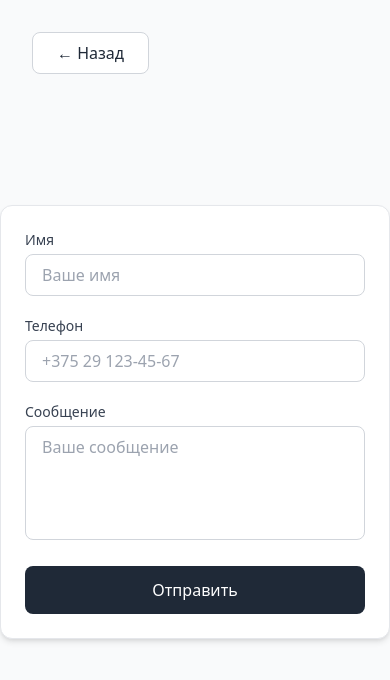
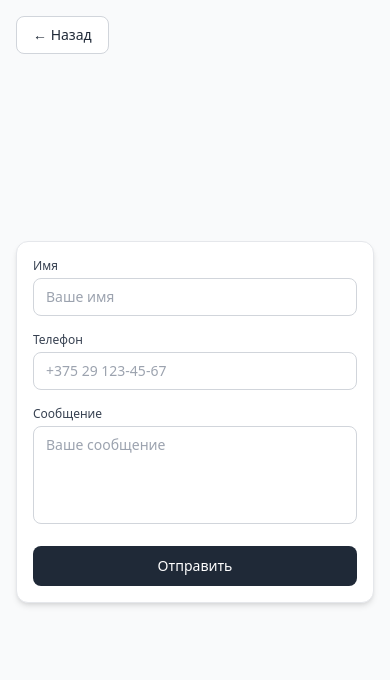
Before and after one commit to melihovodina/eskd-test, a React (Vite) app in the folder client/: page / in a window 390 px wide. Both pictures are taken after a click on the button "Далее". Shown: the top 680 px of the page. Built offline with nearby package versions, Linux system fonts and the light colour scheme.

Commit message:
Updated Button.tsx

```diff
--- a/client/src/components/Button.tsx
+++ b/client/src/components/Button.tsx
@@ -15,7 +15,7 @@ export default function Button({
   className = '',
   ...props
 }: ButtonProps) {
-  const baseStyles = 'px-8 py-3 rounded-lg font-medium transition-colors duration-200 disabled:bg-gray-400 disabled:cursor-not-allowed';
+  const baseStyles = 'px-6 py-2.5 sm:px-8 sm:py-3 rounded-lg font-medium text-sm sm:text-base transition-colors duration-200 disabled:bg-gray-400 disabled:cursor-not-allowed';
 
   const variantStyles = {
     primary: 'bg-gray-800 text-white hover:bg-gray-700',
--- a/client/src/components/Form.tsx
+++ b/client/src/components/Form.tsx
@@ -19,22 +19,22 @@ export default function Form({
   return (
     <div className={`max-w-md w-full ${className}`}>
       {successMessage && (
-        <div className="mb-6 bg-green-50 border border-green-200 rounded-lg p-4 flex items-center gap-2 text-green-700 shadow-sm">
-          <CheckCircle className="w-5 h-5 flex-shrink-0" />
+        <div className="mb-4 sm:mb-6 bg-green-50 border border-green-200 rounded-lg p-3 sm:p-4 flex items-center gap-2 text-green-700 shadow-sm text-sm sm:text-base">
+          <CheckCircle className="w-4 h-4 sm:w-5 sm:h-5 flex-shrink-0" />
           <span>{successMessage}</span>
         </div>
       )}
 
       {errorMessage && (
-        <div className="mb-6 bg-red-50 border border-red-200 rounded-lg p-4 flex items-center gap-2 text-red-700 shadow-sm">
-          <AlertCircle className="w-5 h-5 flex-shrink-0" />
+        <div className="mb-4 sm:mb-6 bg-red-50 border border-red-200 rounded-lg p-3 sm:p-4 flex items-center gap-2 text-red-700 shadow-sm text-sm sm:text-base">
+          <AlertCircle className="w-4 h-4 sm:w-5 sm:h-5 flex-shrink-0" />
           <span>{errorMessage}</span>
         </div>
       )}
 
       <form
         onSubmit={onSubmit}
-        className="space-y-5 bg-white border border-gray-200 rounded-xl shadow-md p-6"
+        className="space-y-4 sm:space-y-5 bg-white border border-gray-200 rounded-xl shadow-md p-4 sm:p-6"
       >
         {children}
       </form>
--- a/client/src/components/Input.tsx
+++ b/client/src/components/Input.tsx
@@ -11,12 +11,12 @@ export default function Input({ label, error, className = '', id, ...props }: In
 
   return (
     <div>
-      <label htmlFor={inputId} className="block text-sm font-medium text-gray-700 mb-1">
+      <label htmlFor={inputId} className="block text-xs sm:text-sm font-medium text-gray-700 mb-1">
         {label}
       </label>
       <input
         id={inputId}
-        className={`w-full px-4 py-2 border rounded-lg focus:outline-none focus:ring-2 transition-colors ${
+        className={`w-full px-3 py-2 sm:px-4 text-sm sm:text-base border rounded-lg focus:outline-none focus:ring-2 transition-colors ${
           error
             ? 'border-red-300 focus:ring-red-200'
             : 'border-gray-300 focus:ring-gray-200'
@@ -24,8 +24,8 @@ export default function Input({ label, error, className = '', id, ...props }: In
         {...props}
       />
       {error && (
-        <div className="mt-1 flex items-center gap-1 text-red-600 text-sm">
-          <AlertCircle className="w-4 h-4" />
+        <div className="mt-1 flex items-center gap-1 text-red-600 text-xs sm:text-sm">
+          <AlertCircle className="w-3 h-3 sm:w-4 sm:h-4" />
           <span>{error}</span>
         </div>
       )}
--- a/client/src/components/Notification.tsx
+++ b/client/src/components/Notification.tsx
@@ -11,25 +11,24 @@ export default function Notification({ type, message, onClose }: NotificationPro
   return (
     <div
       className={`
-        fixed top-6 left-1/2 z-50 -translate-x-1/2 px-6 py-4 rounded-lg shadow-lg flex items-center gap-3
+        fixed top-4 left-4 right-4 sm:top-6 sm:left-1/2 sm:right-auto z-50 sm:-translate-x-1/2 px-4 py-3 sm:px-6 sm:py-4 rounded-lg shadow-lg flex items-center gap-2 sm:gap-3 text-sm sm:text-base
         ${type === "success" ? "bg-green-50 border border-green-200 text-green-700" : "bg-red-50 border border-red-200 text-red-700"}
       `}
       role="alert"
     >
       {type === "success" ? (
-        <CheckCircle className="w-5 h-5 flex-shrink-0" />
+        <CheckCircle className="w-4 h-4 sm:w-5 sm:h-5 flex-shrink-0" />
       ) : (
-        <AlertCircle className="w-5 h-5 flex-shrink-0" />
+        <AlertCircle className="w-4 h-4 sm:w-5 sm:h-5 flex-shrink-0" />
       )}
-      <span>{message}</span>
+      <span className="flex-1">{message}</span>
       {onClose && (
         <button
-          className=" flex items-center justify-center p-1 rounded hover:bg-black/10 transition"
+          className="flex items-center justify-center p-1 rounded hover:bg-black/10 transition"
           onClick={onClose}
           aria-label="Закрыть"
-          style={{ alignSelf: "center", marginTop: "2px" }}
         >
-          <X className="w-5 h-5" />
+          <X className="w-4 h-4 sm:w-5 sm:h-5" />
         </button>
       )}
     </div>
--- a/client/src/components/Textarea.tsx
+++ b/client/src/components/Textarea.tsx
@@ -11,12 +11,12 @@ export default function Textarea({ label, error, className = '', id, ...props }:
 
   return (
     <div>
-      <label htmlFor={textareaId} className="block text-sm font-medium text-gray-700 mb-1">
+      <label htmlFor={textareaId} className="block text-xs sm:text-sm font-medium text-gray-700 mb-1">
         {label}
       </label>
       <textarea
         id={textareaId}
-        className={`w-full px-4 py-2 border rounded-lg focus:outline-none focus:ring-2 transition-colors resize-none ${
+        className={`w-full px-3 py-2 sm:px-4 text-sm sm:text-base border rounded-lg focus:outline-none focus:ring-2 transition-colors resize-none ${
           error
             ? 'border-red-300 focus:ring-red-200'
             : 'border-gray-300 focus:ring-gray-200'
@@ -24,8 +24,8 @@ export default function Textarea({ label, error, className = '', id, ...props }:
         {...props}
       />
       {error && (
-        <div className="mt-1 flex items-center gap-1 text-red-600 text-sm">
-          <AlertCircle className="w-4 h-4" />
+        <div className="mt-1 flex items-center gap-1 text-red-600 text-xs sm:text-sm">
+          <AlertCircle className="w-3 h-3 sm:w-4 sm:h-4" />
           <span>{error}</span>
         </div>
       )}
--- a/client/src/pages/FormPage.tsx
+++ b/client/src/pages/FormPage.tsx
@@ -80,10 +80,10 @@ export default function ContactForm({ onBack }: ContactFormProps) {
   };
 
   return (
-    <div className="min-h-screen flex items-center justify-center bg-gray-50">
+    <div className="min-h-screen flex items-center justify-center bg-gray-50 px-4 py-20 sm:py-8">
       <button
         onClick={onBack}
-        className="absolute top-8 left-8 px-6 py-2 bg-white text-gray-800 border border-gray-300 rounded-lg font-medium hover:bg-gray-50 transition-colors duration-200"
+        className="absolute top-4 left-4 sm:top-8 sm:left-8 px-4 py-2 sm:px-6 text-sm sm:text-base bg-white text-gray-800 border border-gray-300 rounded-lg font-medium hover:bg-gray-50 transition-colors duration-200"
       >
         ← Назад
       </button>
--- a/client/src/pages/WelcomePage.tsx
+++ b/client/src/pages/WelcomePage.tsx
@@ -8,11 +8,11 @@ interface WelcomePageProps {
 export default function WelcomePage({ onNext }: WelcomePageProps) {
   return (
     <PageLayout>
-      <div className="max-w-md w-full text-center">
-        <h1 className="text-3xl font-light text-gray-800 mb-4">
+      <div className="max-w-md w-full text-center px-4">
+        <h1 className="text-2xl sm:text-3xl font-light text-gray-800 mb-4">
           Добро пожаловать
         </h1>
-        <p className="text-gray-600 mb-8 leading-relaxed">
+        <p className="text-sm sm:text-base text-gray-600 mb-8 leading-relaxed">
           Мы рады видеть вас здесь. Пожалуйста, заполните форму, чтобы связаться с нами.
         </p>
         <Button onClick={onNext}>
```
